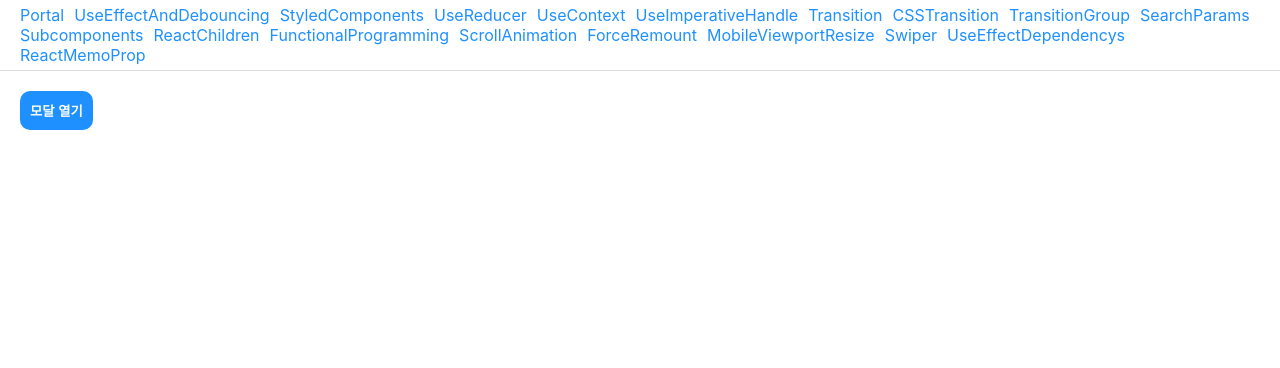
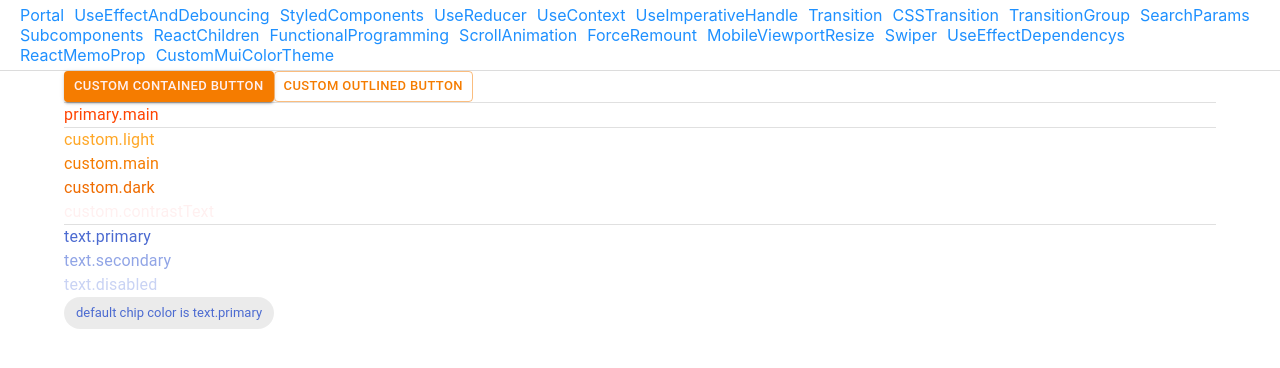
Before and after one commit to socratone/react-advanced, a React (Create React App) app: page /custom-mui-color-theme in a window 1280 px wide. Shown: the top 368 px of the page. Built offline with nearby package versions, Linux system fonts and the light colour scheme.

Commit message:
feat: add mui color theme custom

```diff
--- a/src/App.tsx
+++ b/src/App.tsx
@@ -20,6 +20,7 @@ import MobileViewportResizePage from './pages/MobileViewportResizePage';
 import SwiperPage from './pages/SwiperPage';
 import UseEffectDependencyPage from './pages/UseEffectDependencyPage';
 import ReactMemoPropPage from './pages/ReactMemoPropPage';
+import CustomMuiColorThemePage from './pages/CustomMuiColorTheme';
 
 function App() {
   return (
@@ -54,6 +55,9 @@ function App() {
           UseEffectDependencys
         </MainNavItem>
         <MainNavItem to="/react-memo-prop">ReactMemoProp</MainNavItem>
+        <MainNavItem to="/custom-mui-color-theme">
+          CustomMuiColorTheme
+        </MainNavItem>
       </MainNav>
       <Routes>
         <Route path="/portal" element={<PortalPage />} />
@@ -90,6 +94,10 @@ function App() {
           element={<UseEffectDependencyPage />}
         />
         <Route path="/react-memo-prop" element={<ReactMemoPropPage />} />
+        <Route
+          path="/custom-mui-color-theme"
+          element={<CustomMuiColorThemePage />}
+        />
         <Route path="*" element={<PortalPage />} />
       </Routes>
     </div>
--- /dev/null
+++ b/src/pages/CustomMuiColorTheme/index.tsx
@@ -0,0 +1,80 @@
+import {
+  Button,
+  Chip,
+  Container,
+  createTheme,
+  Divider,
+  ThemeProvider,
+  Typography,
+} from '@mui/material';
+
+declare module '@mui/material/styles' {
+  interface Palette {
+    custom: Palette['primary'];
+  }
+  interface PaletteOptions {
+    custom: PaletteOptions['primary'];
+  }
+}
+
+// https://stackoverflow.com/questions/46486565/mui-customize-button-color
+declare module '@mui/material/Button' {
+  interface ButtonPropsColorOverrides {
+    custom: true;
+  }
+}
+
+const theme = createTheme({
+  palette: {
+    primary: {
+      main: '#ff4400',
+    },
+    custom: {
+      light: '#ffa726',
+      main: '#f57c00',
+      dark: '#ef6c00',
+      contrastText: '#fff0f0',
+    },
+    text: {
+      primary: '#4c6bd1',
+      secondary: '#91a5e6',
+      disabled: '#c9d3f4',
+    },
+  },
+});
+
+const CustomMuiColorThemePage = () => {
+  return (
+    <ThemeProvider theme={theme}>
+      <Container>
+        <Button size="small" variant="contained" color="custom">
+          custom contained button
+        </Button>
+        <Button size="small" variant="outlined" color="custom">
+          custom outlined button
+        </Button>
+
+        <Divider />
+
+        <Typography color="primary.main">primary.main</Typography>
+
+        <Divider />
+
+        <Typography color="custom.light">custom.light</Typography>
+        <Typography color="custom.main">custom.main</Typography>
+        <Typography color="custom.dark">custom.dark</Typography>
+        <Typography color="custom.contrastText">custom.contrastText</Typography>
+
+        <Divider />
+
+        <Typography color="text.primary">text.primary</Typography>
+        <Typography color="text.secondary">text.secondary</Typography>
+        <Typography color="text.disabled">text.disabled</Typography>
+
+        <Chip label="default chip color is text.primary" />
+      </Container>
+    </ThemeProvider>
+  );
+};
+
+export default CustomMuiColorThemePage;
```
